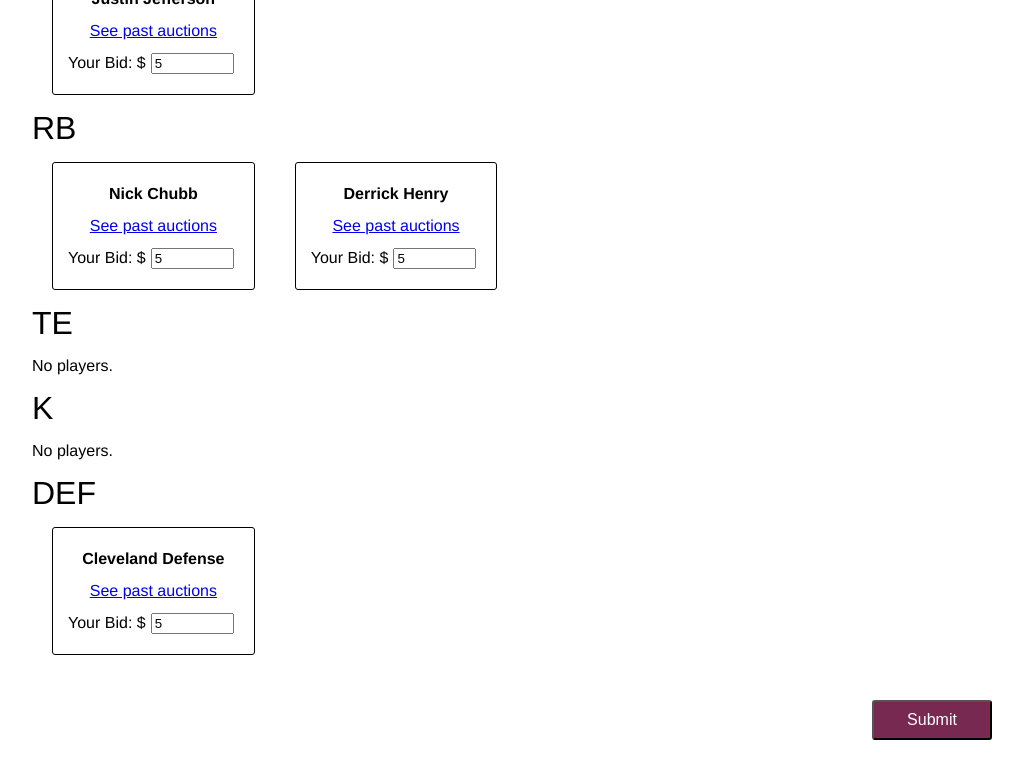
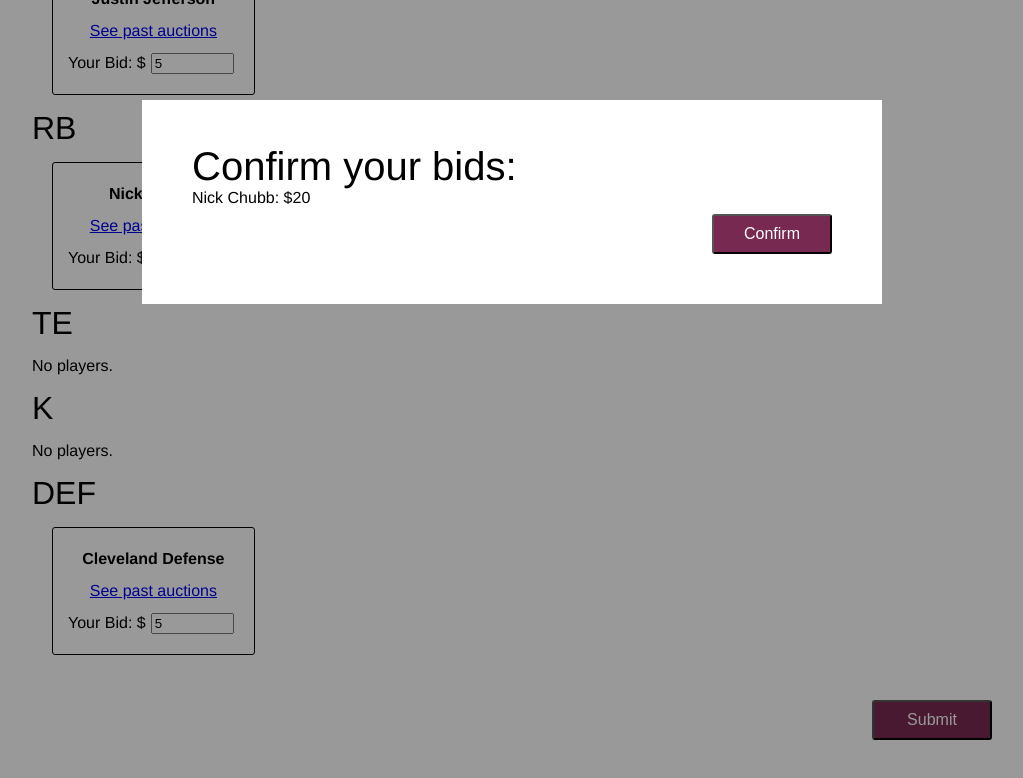
Before and after one commit to collinmurd/ff_auctions, a React (Create React App) app in the folder app/: page / in a window 1280 px wide. Both pictures are taken after typing "5", "5", "5", "5", "5" into the empty fields and a click on the button "Submit". Shown: the part 508-1286 px from the top of the page, without its empty margins (128-1151 px from the left). Built offline with nearby package versions, Linux system fonts and the light colour scheme.

Commit message:
working modal

```diff
--- a/app/src/components/App.css
+++ b/app/src/components/App.css
@@ -44,3 +44,49 @@ h4 {
     margin: 0 auto;
     font-family: Helvetica;
 }
+
+/* Buttons */
+
+.button {
+    height: 40px;
+    width: 120px;
+    font-size: 16px;
+    /* float: right; */
+    background-color: #782951;
+    color: white;
+    border-radius: 3px;
+}
+
+.button:hover {
+    cursor: pointer;
+    background-color: #581f3b;
+}
+
+/* Modals */
+
+.modal {
+    display: none;
+    position: fixed;
+    z-index: 1;
+    width: 100%;
+    height: 100%;
+    left: 0;
+    top: 0;
+    background-color: rgba(0, 0, 0, 0.4);
+}
+
+.modal .modalContent {
+    background-color: white;
+    width: 50%;
+    margin: 100px auto;
+    padding: 50px;
+    line-height: 2em;
+}
+
+.modal.modalInactive {
+    display: none;
+}
+
+.modal.modalActive {
+    display: block;
+}
--- a/app/src/components/Auction.css
+++ b/app/src/components/Auction.css
@@ -12,6 +12,10 @@
 
 .auctionPlayerCardContainer .noPlayers {
     margin: 15px 0;
+}
+
+#auctionSubmit {
+    float: right;
 }
 
 /* AuctionPlayerCard */
@@ -31,19 +35,12 @@
     width: 75px;
 }
 
-/* submit button */
+/* submit modal */
 
-#auctionSubmit {
-    height: 40px;
-    width: 120px;
-    font-size: 16px;
-    float: right;
-    background-color: #782951;
-    color: white;
-    border-radius: 3px;
+#confirmBidsButtonContainer {
+    overflow: hidden;
 }
 
-#auctionSubmit:hover {
-    cursor: pointer;
-    background-color: #581f3b;
+#confirmBidsButton {
+    float: right;
 }
--- a/app/src/components/Auction.tsx
+++ b/app/src/components/Auction.tsx
@@ -2,7 +2,7 @@
 
 import './Auction.css'
 
-import React from "react";
+import React, { MouseEventHandler } from "react";
 
 const data = [
     {
@@ -28,9 +28,22 @@ const data = [
 ];
 
 type AuctionProps = {};
-export class Auction extends React.Component<AuctionProps> {
+type AuctionState = {
+    modalActive: boolean
+};
+export class Auction extends React.Component<AuctionProps, AuctionState> {
     constructor(props: AuctionProps) {
         super(props);
+
+        this.state = {
+            modalActive: false
+        }
+
+        this.toggleModal = this.toggleModal.bind(this);
+    }
+
+    toggleModal() {
+        this.setState({modalActive: !this.state.modalActive})
     }
 
     render() {
@@ -45,7 +58,8 @@ export class Auction extends React.Component<AuctionProps> {
                     <AuctionPositionSection position="K" players={this.getPlayersByPosition("K")} />
                     <AuctionPositionSection position="DEF" players={this.getPlayersByPosition("DEF")} />
                 </div>
-                <button id="auctionSubmit">Submit</button>
+                <button id="auctionSubmit" className="button" onClick={this.toggleModal}>Submit</button>
+                <AuctionSubmitModal active={this.state.modalActive} toggle={this.toggleModal} />
             </div>
         );
     }
@@ -109,3 +123,29 @@ class AuctionPlayerCard extends React.Component<AuctionPlayerCardProps> {
         );
     }
 }
+
+// ----------------------------------------------
+
+type AuctionSubmitModalProps = {
+    active: boolean,
+    toggle: MouseEventHandler
+};
+class AuctionSubmitModal extends React.Component<AuctionSubmitModalProps> {
+    constructor(props: AuctionSubmitModalProps) {
+        super(props);
+    }
+
+    render() {
+        return (
+            <div id="auctionSubmitModal" className={this.props.active? "modal modalActive": "modal"}>
+                <div className="modalContent">
+                    <h2>Confirm your bids:</h2>
+                    <p>Nick Chubb: $20</p>
+                    <div id="confirmBidsButtonContainer">
+                        <button id="confirmBidsButton" className="button" onClick={this.props.toggle}>Confirm</button>
+                    </div>
+                </div>
+            </div>
+        )
+    }
+}
```
